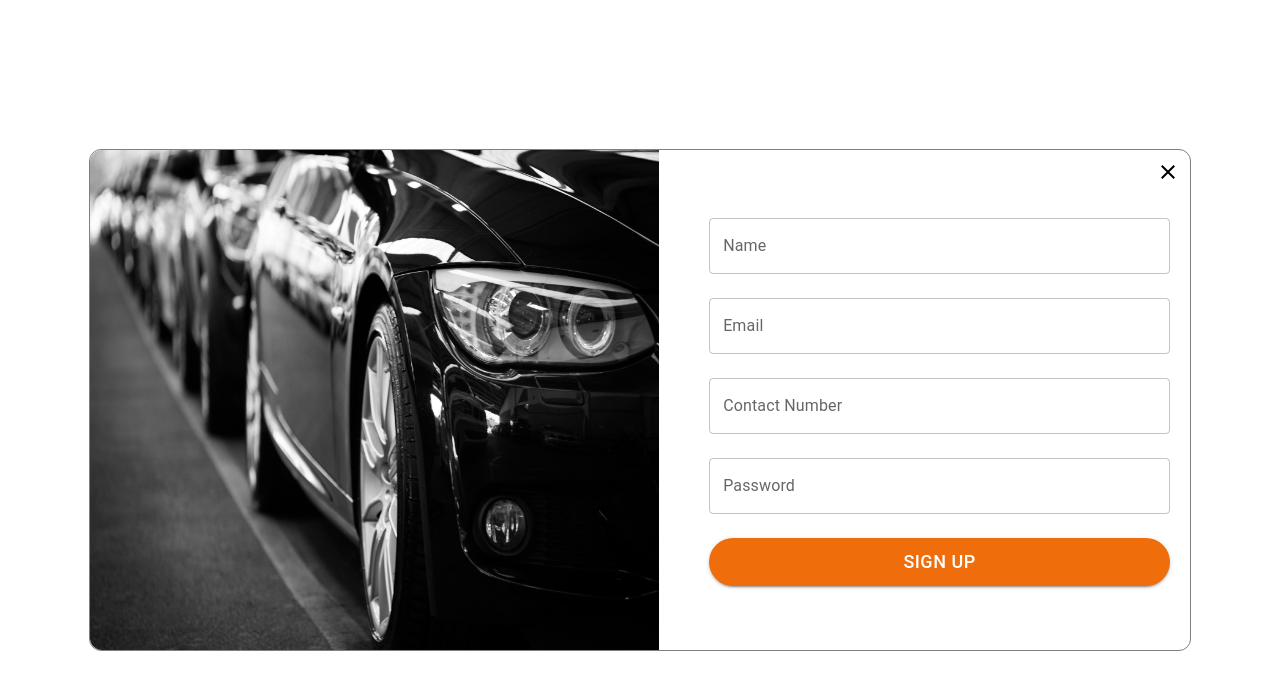
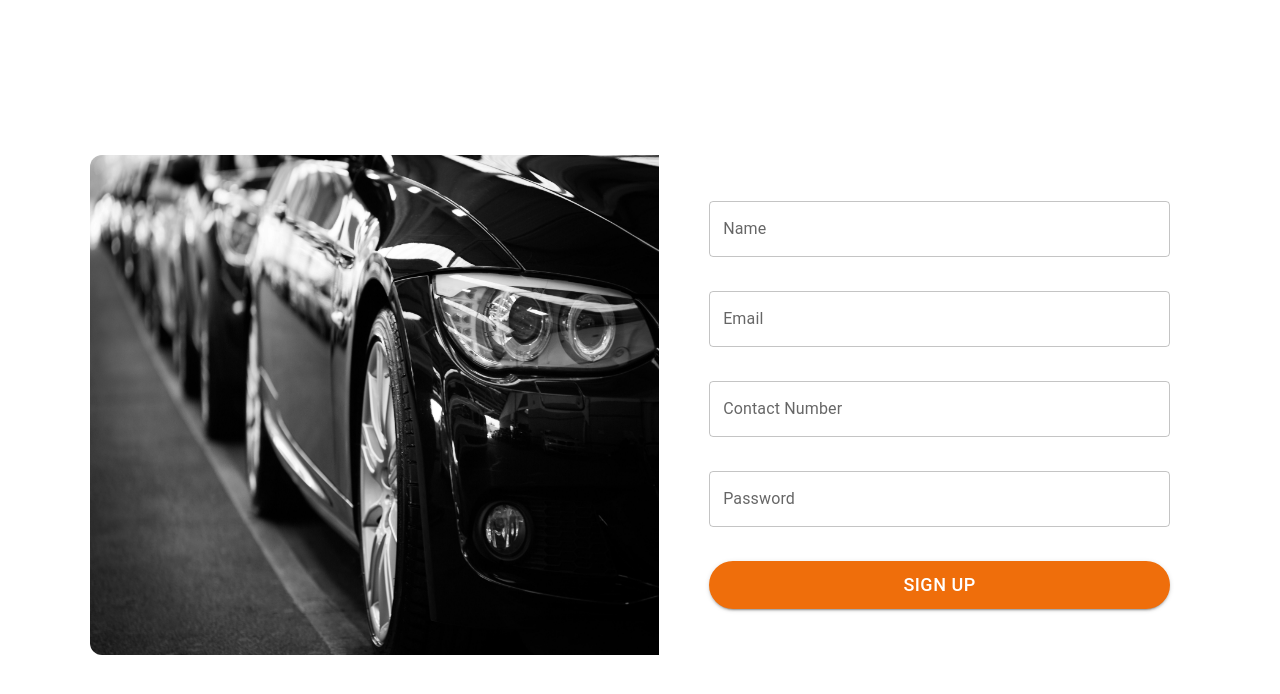
Before and after one commit to rajvirsinh08/Carvistafrontend, a React (Create React App) app: page /signup in a window 1280 px wide. Shown: the top 694 px of the page. Built offline with nearby package versions, Linux system fonts and the light colour scheme.

Commit message:
pop signup and signin added

```diff
--- a/package.json
+++ b/package.json
@@ -9,6 +9,7 @@
     "@fortawesome/free-solid-svg-icons": "^6.7.2",
     "@fortawesome/react-fontawesome": "^0.2.2",
     "@mui/icons-material": "^6.4.4",
+    "@mui/joy": "^5.0.0-beta.51",
     "@mui/material": "^6.4.4",
     "@mui/styled-engine-sc": "^6.4.3",
     "@testing-library/dom": "^10.4.0",
--- a/src/App.tsx
+++ b/src/App.tsx
@@ -7,14 +7,14 @@ import DashBoard from "./Pages/Dashboard";
 
 function App() {
   return (
-   <Signup/>
-    // <BrowserRouter>
-    // <Routes>
-    // <Route path="/" index element={<DashBoard/>}/>
-    //   <Route path="/signup" element={<Signup/>}/>
-    //   <Route path="/signin" element={<Signin/>}/>
-    // </Routes>
-    // </BrowserRouter>
+  //  <Signup/>
+    <BrowserRouter>
+    <Routes>
+    <Route path="/" index element={<DashBoard/>}/>
+      <Route path="/signup" element={<Signup/>}/>
+      <Route path="/signin" element={<Signin/>}/>
+    </Routes>
+    </BrowserRouter>
   );
 }
 
--- a/src/Pages/Dashboard.tsx
+++ b/src/Pages/Dashboard.tsx
@@ -1,14 +1,14 @@
-import React from "react";
+import React, { useState } from "react";
 import cars24logo from "../Assets/Images/cars24logo.png";
 import cars24heropage from "../Assets/Images/cars24heropage.png";
-import buycar from "../Assets/Images/buycar.png";
-import sellcar from "../Assets/Images/sellcar.png";
-import newcar from "../Assets/Images/newcar.png";
-import carloan from "../Assets/Images/carloan.png";
-import vehiclehistory from "../Assets/Images/vehiclehistory.png";
-import insurance from "../Assets/Images/insurance.png";
-import servicerepair from "../Assets/Images/servicerepair.png";
-import more from "../Assets/Images/more.png";
+// import buycar from "../Assets/Images/buycar.png";
+// import sellcar from "../Assets/Images/sellcar.png";
+// import newcar from "../Assets/Images/newcar.png";
+// import carloan from "../Assets/Images/carloan.png";
+// import vehiclehistory from "../Assets/Images/vehiclehistory.png";
+// import insurance from "../Assets/Images/insurance.png";
+// import servicerepair from "../Assets/Images/servicerepair.png";
+// import more from "../Assets/Images/more.png";
 import AccountCircleIcon from "@mui/icons-material/AccountCircle";
 // import ArrowDropDownIcon from "@mui/icons-material/ArrowDropDown";
 import { FontAwesomeIcon } from "@fortawesome/react-fontawesome";
@@ -17,14 +17,45 @@ import {
   faChevronDown,
 } from "@fortawesome/free-solid-svg-icons";
 // import { useNavigate } from "react-router";
-
+import Modal from '@mui/joy/Modal';
+import Typography from '@mui/joy/Typography';
+import Sheet from '@mui/joy/Sheet';
+import Signup from "./Signup";
+import Signin from "./Signin";
 
 export default function DashBoard() {
   // const navigate=useNavigate();
+  const [open, setOpen] = React.useState<boolean>(false);
+  const [modalType, setModalType] = useState<"signup" | "signin" | null>(null);
 
   return (
 
     <div className="container">
+       <React.Fragment>
+       <Modal
+        aria-labelledby="modal-title"
+        aria-describedby="modal-desc"
+        open={open}
+        onClose={() => setOpen(false)}
+        sx={{ display: "flex", justifyContent: "center", alignItems: "center" }}
+      >
+        <Sheet
+          variant="outlined"
+          sx={{ maxWidth: 500, borderRadius: "md", p: 3, boxShadow: "lg" }}
+        >
+          <Typography
+            component="h2"
+            id="modal-title"
+            level="h4"
+            textColor="inherit"
+            sx={{ fontWeight: "lg", mb: 1 }}
+          >
+            {modalType === "signup" ? <Signup /> : <Signin/>}
+          </Typography>
+        </Sheet>
+      </Modal>
+
+    </React.Fragment>
       {/* Header section */}
       <div
         className="header"
@@ -34,6 +65,7 @@ export default function DashBoard() {
           className="innerheader"
           style={styles.innerheader}
         >
+
           {/* Logo and Location */}
           {/* <div className='headeritems'  style={{display:'flex',justifyContent: 'space-evenly',alignItems:'center',width:'100%'}}> */}
           <div
@@ -174,6 +206,7 @@ export default function DashBoard() {
               </div>
             </ul>
           </div>
+
           <div className="headersection3" style={styles.headersection3}>
             <div className="loginsection">
               <div
@@ -196,8 +229,15 @@ export default function DashBoard() {
                 >
                   <AccountCircleIcon />
                 </div>
-                <button style={{height:'40px',width:'60px',background:'#EF6E0B',borderRadius:'14px',color:'white'}} onClick={()=>{}}>Signup</button>
-                <button style={{height:'40px',width:'60px',background:'#EF6E0B',borderRadius:'14px',color:'white'}} >Signin</button>
+
+                <button style={{height:'40px',width:'60px',background:'#EF6E0B',borderRadius:'14px',color:'white'}} onClick={() => {
+                    setModalType("signup");
+                    setOpen(true);
+                  }}>Signup</button>
+                <button style={{height:'40px',width:'60px',background:'#EF6E0B',borderRadius:'14px',color:'white'}}   onClick={() => {
+                    setModalType("signin");
+                    setOpen(true);
+                  }}>Signin</button>
                 {/* <div
                   style={{
                     display: "flex",
@@ -243,7 +283,7 @@ export default function DashBoard() {
         className="heropagecontainer"
         style={{ display: "flex", justifyContent: "center" }}
       >
-        <div
+        {/* <div
           className="heroconatiner"
           style={{
             display: "absolute",
@@ -264,8 +304,8 @@ export default function DashBoard() {
               paddingRight: "56px",
               paddingLeft: "56px",
             }}
-          >
-            <div className="buycontent">
+          > */}
+            {/* <div className="buycontent">
               <img
                 src={buycar}
                 style={{ paddingTop: "14px" }}
@@ -322,11 +362,12 @@ export default function DashBoard() {
                 alt="more"
               ></img>
               <p>More</p>
-            </div>
+            </div> */}
           </div>
         </div>
-      </div>
-    </div>
+    //   </div>
+    // </div>
+
   );
 }
 
--- a/src/Pages/Signin.tsx
+++ b/src/Pages/Signin.tsx
@@ -103,7 +103,7 @@ const Signin: React.FC = () => {
           </Box>
 
          <div style={styles.buttonContainer}>
-          <Button type="submit" variant="contained" sx={styles.signupButton}>Sign Up</Button>
+          <Button type="submit" variant="contained" sx={styles.signupButton}>Sign In</Button>
           </div>
           {/* <p style={styles.orText}>OR</p>
           <div style={styles.appleContainer}>
@@ -119,7 +119,6 @@ const Signin: React.FC = () => {
 
 const styles : { [key: string]: CSSProperties }= {
  maincontainer: {
-    border: '1px solid grey',
     height: '500px',
     width: '1100px',
     borderRadius: '12px',
@@ -130,14 +129,14 @@ const styles : { [key: string]: CSSProperties }= {
     transform: 'translate(-50%, -50%)'
   },
   buttonContainer:{marginTop:'15px'},
-  container: { display: 'flex', alignItems: 'center', justifyContent: 'center' },
-  imageContainer: { flex: 1.3,  },
+  container: { display: 'flex', alignItems: 'center', justifyContent: 'center',background:'white',borderRadius:'16px' },
+  imageContainer: { flex: 1.3, height:'500px' },
   carImage: { width: '95%',height:"500px" ,  borderBottomLeftRadius: '12px',
     borderTopLeftRadius: '12px'},
   formContainer: { flex: 1, padding: '20px' },
   title: { fontSize: '32px', marginBottom: '10px' },
   inputBox: {marginBottom:'20px',height:'60px' },
-  errorText: { color: 'red', fontSize: '16px' },
+  errorText: { color: 'red', fontSize: '16px',textOverflow:'hidden',display:'block' },
   signupButton: { width: '100%', backgroundColor: '#EF6E0B',borderRadius:'30px',height:'48px',fontSize:'18px ' },
   // orText: { textAlign: 'center', margin: '20px 0' },
   // appleContainer: { textAlign: 'center', marginTop: '10px' },
--- a/src/Pages/Signup.tsx
+++ b/src/Pages/Signup.tsx
@@ -6,7 +6,9 @@ import React, { useState, useRef } from 'react';
 import Box from '@mui/material/Box';
 import TextField from '@mui/material/TextField';
 import Button from '@mui/material/Button';
-import CloseIcon from '@mui/icons-material/Close';
+// import CloseIcon from '@mui/icons-material/Close';
+
+
 
 // Assets
 import carimage from '../Assets/Images/carimage.jpg';
@@ -33,6 +35,7 @@ const Signup: React.FC = () => {
   const [passwordError, setPasswordError] = useState('');
   const [nameError, setNameError] = useState('');
   const [contactError, setContactError] = useState('');
+
 
 
   const handleEmailChange = (e: React.ChangeEvent<HTMLInputElement>) => {
@@ -93,9 +96,9 @@ const Signup: React.FC = () => {
         </div>
         <div style={styles.formContainer}>
           <form onSubmit={handleSubmit}>
-          <div style={styles.closeIconContainer}>
+          {/* <div style={styles.closeIconContainer}>
             <CloseIcon />
-          </div>
+          </div> */}
                       <Box sx={styles.inputBox}>
               <TextField fullWidth label="Name" value={name} onChange={handleNameChange} inputRef={nameRef} />
               <span style={styles.errorText}>{nameError}</span>
@@ -131,8 +134,7 @@ const Signup: React.FC = () => {
 
 const styles: { [key: string]: CSSProperties } = {
   maincontainer: {
-    border: '1px solid grey',
-    height: '500px',
+    height: '490px',
     width: '1100px',
     borderRadius: '12px',
     margin: 'auto',
@@ -142,20 +144,21 @@ const styles: { [key: string]: CSSProperties } = {
     transform: 'translate(-50%, -50%)',
   },
   buttonContainer: { marginTop: '15px' },
-  container: { display: 'flex', alignItems: 'center', justifyContent: 'center' },
-  imageContainer: { flex: 1.3 },
+  container: { display: 'flex', alignItems: 'center', justifyContent: 'center',background:'white',borderRadius:'16px'  },
+  imageContainer: { flex: 1.3 ,height:'500px'},
   carImage: { width: '95%', height: '500px', borderBottomLeftRadius: '12px', borderTopLeftRadius: '12px' },
-  formContainer: { flex: 1, padding: '20px' },
-  title: { fontSize: '32px', marginBottom: '10px' },
-  inputBox: { marginBottom: '20px', height: '60px' },
-  errorText: { color: 'red', fontSize: '16px' },
+  formContainer: { flex: 1, padding: '20px'},
+  // title: { fontSize: '32px', marginBottom: '10px' },
+  inputBox: { marginBottom: '20px', height: '70px' },
+  errorText: { color: 'red', fontSize: '16px' ,  textOverflow: 'hidden',margin:'auto',   display: 'block',
+  },
   signupButton: { width: '100%', backgroundColor: '#EF6E0B', borderRadius: '30px', height: '48px', fontSize: '18px ' },
-  closeIconContainer: {
-    position: 'absolute',
-    top: '10px',
-    right: '10px',
-    cursor: 'pointer',
-  },
+  // closeIconContainer: {
+  //   position: 'absolute',
+  //   top: '10px',
+  //   right: '10px',
+  //   cursor: 'pointer',
+  // },
 };
 
 export default Signup;
```
Also changed, not shown: 1 other file (tests, documents, lock files or other folders).
